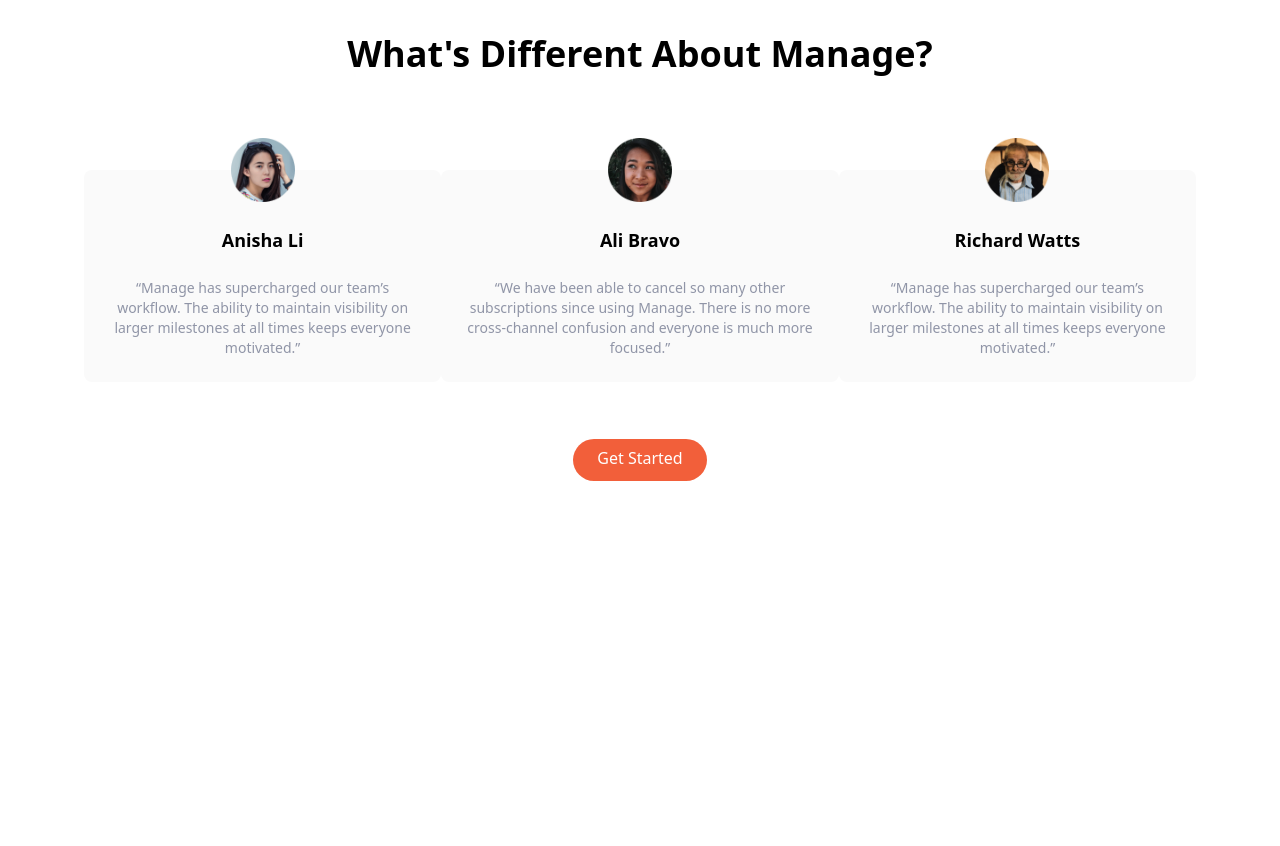
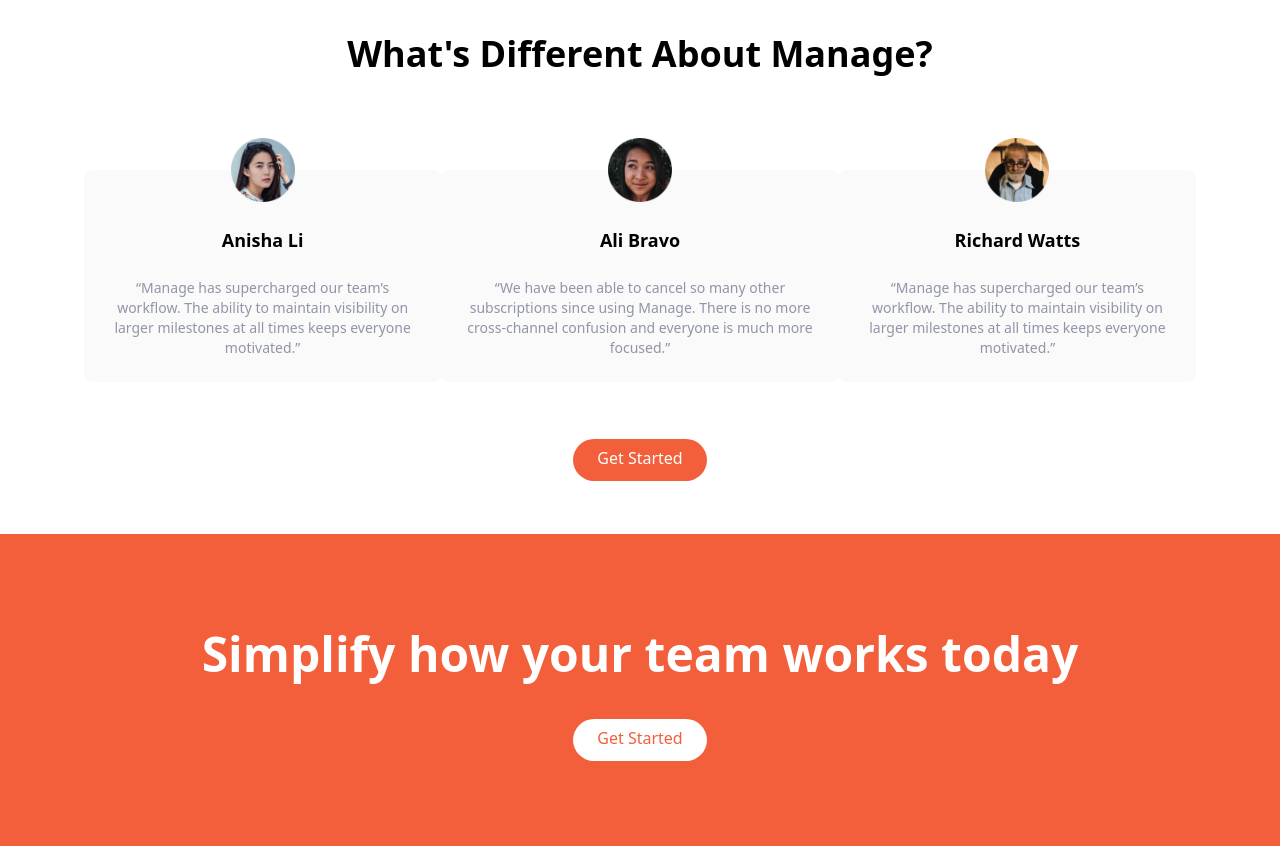
Before and after one commit to paulthomas2107/tailwindWithTraversy, a website: page index.html in a window 1280 px wide. Shown: the part 1743-2589 px from the top of the page. Before the commit the page ends 2277 px from the top, so only its background shows below. Drawn offline with Linux system fonts and the light colour scheme.

Commit message:
CTA Section

```diff
--- a/index.html
+++ b/index.html
@@ -227,5 +227,28 @@
           </div>
         </div>
       </section>
+      <!-- CTA section-->
+      <section id="cta" class="bg-brightRed">
+        <!-- Flex Container -->
+        <div
+          class="container flex flex-col items-center justify-between px-6 py-24 mx-auto space-y-12 md:py-12 md:flex-row md:space-y-0"
+        >
+          <!-- Heading -->
+          <h2
+            class="text-5xl font-bold text-center text-white md:text-4xl md:max-w-xl md:text-left"
+          >
+            Simplify how your team works today
+          </h2>
+          <!-- Button -->
+          <div class="my-16">
+            <a
+              href="#"
+              class="p-3 px-6 pt-2 text-brightRed bg-white rounded-full baseline hover:bg-white"
+              >Get Started</a
+            >
+          </div>
+        </div>
+      </section>
+
   </body>
 </html>
```
Also changed, not shown: css/main.css.
